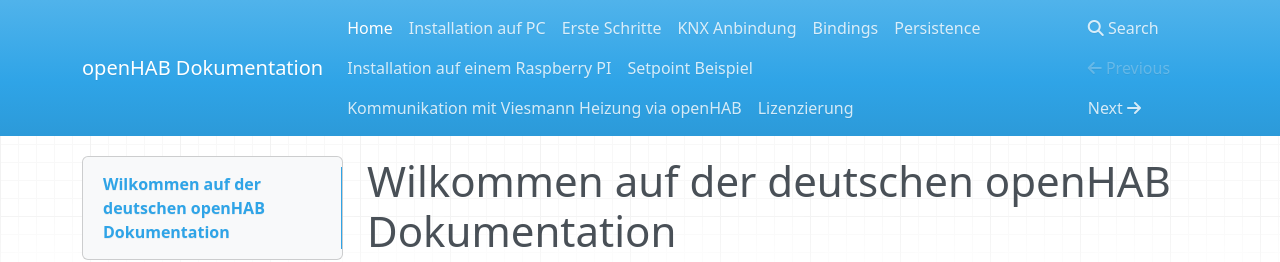
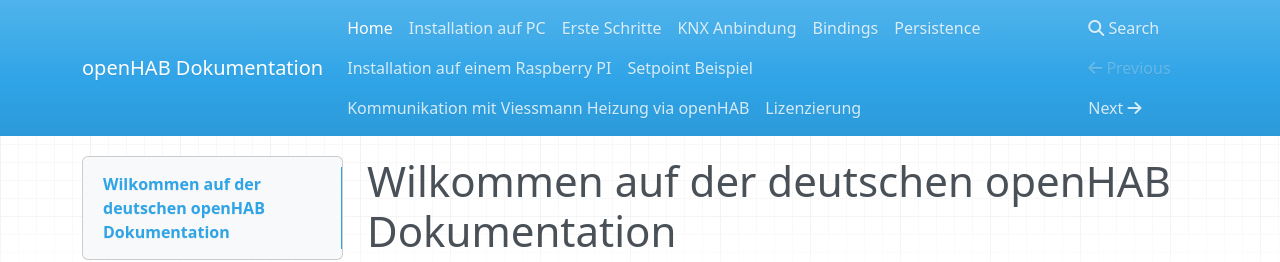
Before and after one commit to mepi0011/openhab.doc, an MkDocs documentation site: the page built from docs/index.md, in a window 1280 px wide. Shown: the top 262 px of the page. Built offline with MkDocs 1.6.1, drawn with Linux system fonts in a browser that asks for light colours; nearby versions of some CDN libraries; old or Windows-style settings are respelled for this version of MkDocs.

Commit message:
mkdocs.yml changed

```diff
--- a/mkdocs.yml
+++ b/mkdocs.yml
@@ -8,5 +8,5 @@ pages:
 - [Persistence.md, Persistence]
 - [Raspberry.md, Installation auf einem Raspberry PI]
 - [setpoint.md, Setpoint Beispiel]
-- [Viesmann.md, Kommunikation mit Viesmann Heizung via openHAB]
+- [Viessmann.md, Kommunikation mit Viessmann Heizung via openHAB]
 - [license.md, Lizenzierung]
```
